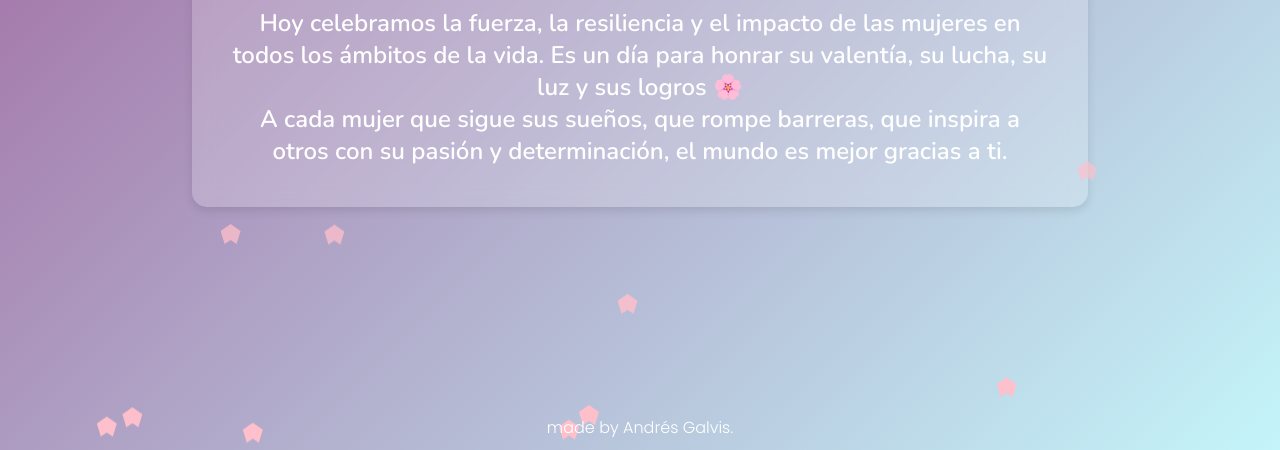
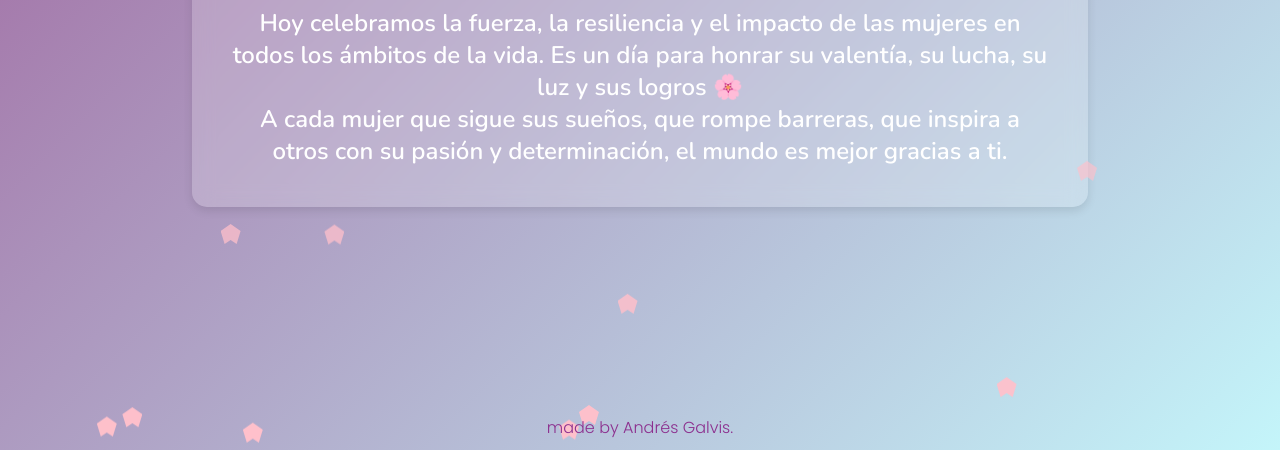
Before and after one commit to paleto30/woman-day, a plain HTML site: page index.html in a window 1280 px wide. Shown: the part 350-800 px from the top of the page. Drawn offline with nearby package versions, Linux system fonts and the light colour scheme.

Commit message:
fix color

```diff
--- a/index.html
+++ b/index.html
@@ -143,7 +143,7 @@
       </p>
     </div>
     <div class="hearts"></div>
-    <div class="footer">made by Andrés Galvis.</div>
+    <div class="footer" style="color: #8c2f8e;">made by Andrés Galvis.</div>
     <script>
       function createHeart() {
         const heart = document.createElement("div");
```
